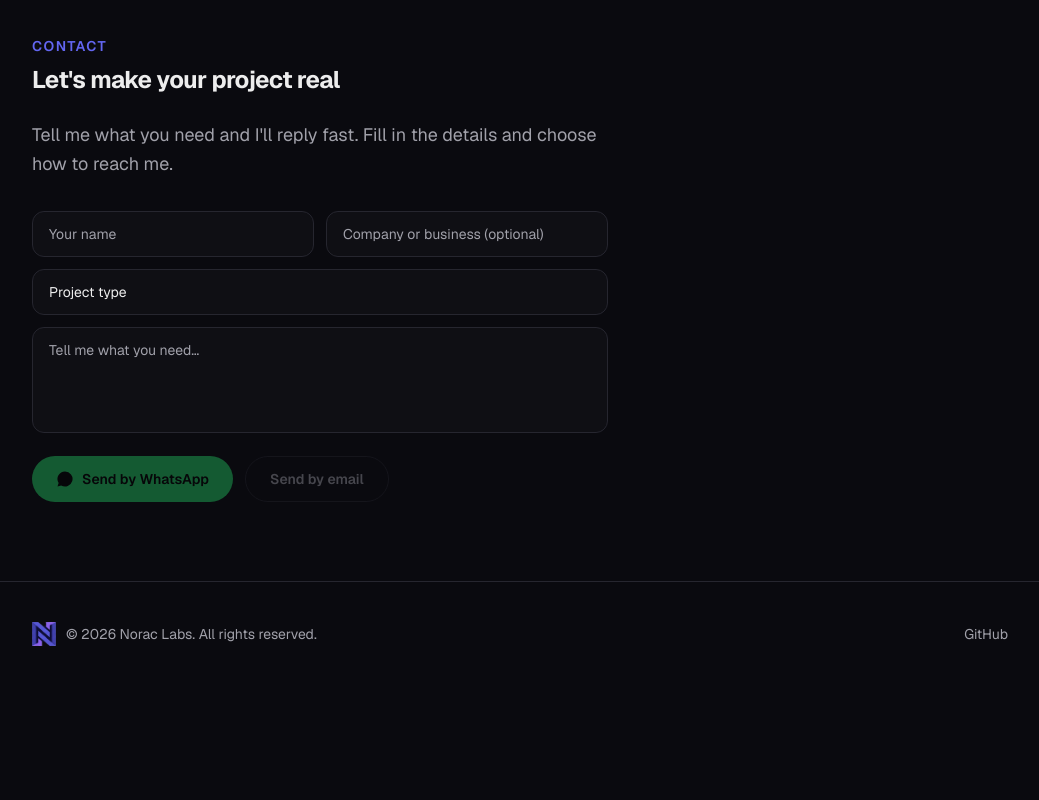
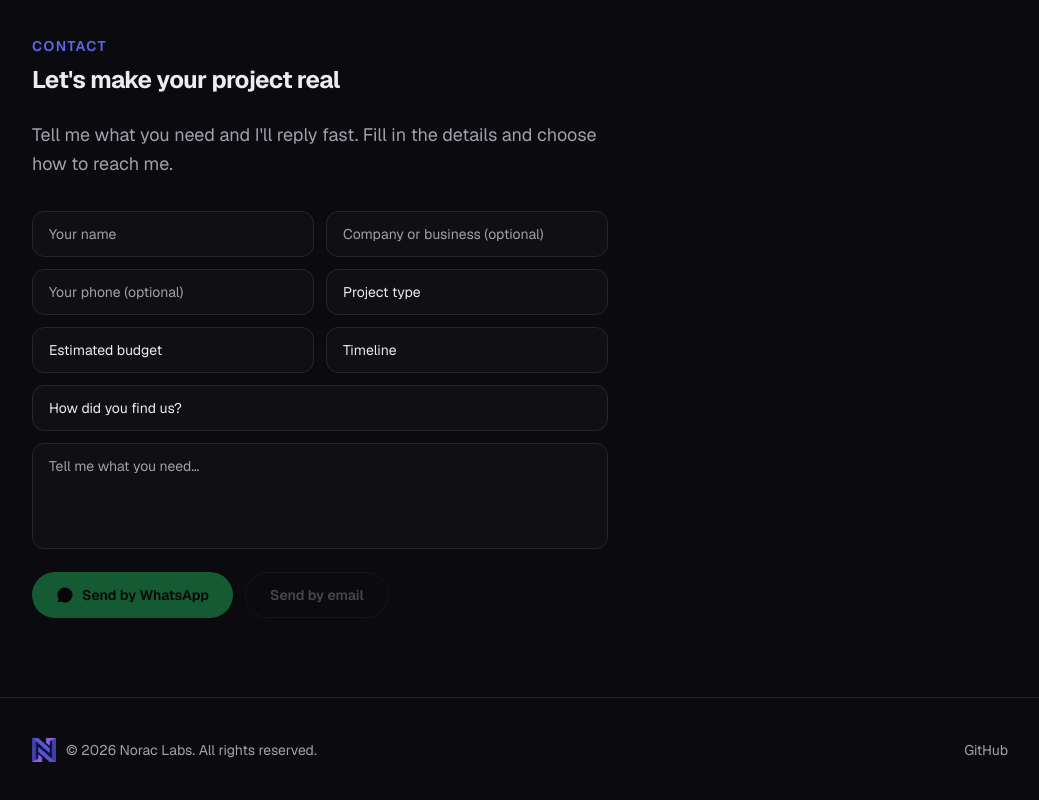
Before and after one commit to javiladeveloper/noraclabs, a Next.js app: page /en in a window 1280 px wide. Shown: the part 4894-5694 px from the top of the page, without its empty margins (120-1159 px from the left). Before the commit the page ends 5580 px from the top, so only its background shows below. Built offline with nearby package versions, Linux system fonts and the light colour scheme.

Commit message:
Formulario de contacto ampliado (presupuesto, plazo, teléfono, origen)
El mensaje a WhatsApp/correo ahora incluye más contexto para calificar cada
consulta; los campos vacíos se omiten automáticamente.

Co-Authored-By: Claude Opus 4.8 (1M context) <noreply@anthropic.com>

```diff
--- a/src/components/ContactForm.tsx
+++ b/src/components/ContactForm.tsx
@@ -15,7 +15,11 @@ export function ContactForm({
   const f = dict.contact.form;
   const [name, setName] = useState("");
   const [company, setCompany] = useState("");
+  const [phone, setPhone] = useState("");
   const [type, setType] = useState("");
+  const [budget, setBudget] = useState("");
+  const [timeline, setTimeline] = useState("");
+  const [source, setSource] = useState("");
   const [message, setMessage] = useState("");
 
   const typeOptions = [
@@ -25,19 +29,46 @@ export function ContactForm({
     { key: "system", label: f.typeOptions.system },
     { key: "other", label: f.typeOptions.other },
   ];
+  const budgetOptions = [
+    { key: "s1", label: f.budgetOptions.s1 },
+    { key: "s2", label: f.budgetOptions.s2 },
+    { key: "s3", label: f.budgetOptions.s3 },
+    { key: "s4", label: f.budgetOptions.s4 },
+    { key: "tbd", label: f.budgetOptions.tbd },
+  ];
+  const timelineOptions = [
+    { key: "asap", label: f.timelineOptions.asap },
+    { key: "months", label: f.timelineOptions.months },
+    { key: "flexible", label: f.timelineOptions.flexible },
+    { key: "quote", label: f.timelineOptions.quote },
+  ];
+  const sourceOptions = [
+    { key: "google", label: f.sourceOptions.google },
+    { key: "social", label: f.sourceOptions.social },
+    { key: "referral", label: f.sourceOptions.referral },
+    { key: "other", label: f.sourceOptions.other },
+  ];
 
-  /** Human-readable body shared by both channels. */
+  const labelOf = (
+    opts: { key: string; label: string }[],
+    key: string,
+  ) => opts.find((o) => o.key === key)?.label ?? "—";
+
+  /** Human-readable body shared by both channels (skips empty fields). */
   function buildBody() {
-    const typeLabel =
-      typeOptions.find((o) => o.key === type)?.label ?? "—";
-    const lines = [
-      `${f.name}: ${name || "—"}`,
-      `${f.company}: ${company || "—"}`,
-      `${f.type}: ${typeLabel}`,
-      "",
-      `${message || "—"}`,
+    const rows: [string, string][] = [
+      [f.name, name],
+      [f.company, company],
+      [f.phone, phone],
+      [f.type, type ? labelOf(typeOptions, type) : ""],
+      [f.budget, budget ? labelOf(budgetOptions, budget) : ""],
+      [f.timeline, timeline ? labelOf(timelineOptions, timeline) : ""],
+      [f.source, source ? labelOf(sourceOptions, source) : ""],
     ];
-    return lines.join("\n");
+    const filled = rows
+      .filter(([, v]) => v && v.trim())
+      .map(([k, v]) => `${k}: ${v}`);
+    return [...filled, "", message.trim()].join("\n");
   }
 
   const disabled = !name.trim() || !message.trim();
@@ -55,6 +86,7 @@ export function ContactForm({
 
   const inputClass =
     "w-full rounded-xl border border-border bg-card/50 px-4 py-3 text-sm text-foreground placeholder:text-muted focus:border-accent focus:outline-none";
+  const selectClass = `${inputClass} appearance-none`;
 
   return (
     <div className="mt-8 max-w-xl">
@@ -73,21 +105,72 @@ export function ContactForm({
           onChange={(e) => setCompany(e.target.value)}
           className={inputClass}
         />
+        <input
+          type="tel"
+          placeholder={f.phone}
+          value={phone}
+          onChange={(e) => setPhone(e.target.value)}
+          className={inputClass}
+        />
+        <select
+          value={type}
+          onChange={(e) => setType(e.target.value)}
+          className={selectClass}
+        >
+          <option value="" disabled>
+            {f.type}
+          </option>
+          {typeOptions.map((o) => (
+            <option key={o.key} value={o.key}>
+              {o.label}
+            </option>
+          ))}
+        </select>
+        <select
+          value={budget}
+          onChange={(e) => setBudget(e.target.value)}
+          className={selectClass}
+        >
+          <option value="" disabled>
+            {f.budget}
+          </option>
+          {budgetOptions.map((o) => (
+            <option key={o.key} value={o.key}>
+              {o.label}
+            </option>
+          ))}
+        </select>
+        <select
+          value={timeline}
+          onChange={(e) => setTimeline(e.target.value)}
+          className={selectClass}
+        >
+          <option value="" disabled>
+            {f.timeline}
+          </option>
+          {timelineOptions.map((o) => (
+            <option key={o.key} value={o.key}>
+              {o.label}
+            </option>
+          ))}
+        </select>
       </div>
+
       <select
-        value={type}
-        onChange={(e) => setType(e.target.value)}
-        className={`${inputClass} mt-3 appearance-none`}
+        value={source}
+        onChange={(e) => setSource(e.target.value)}
+        className={`${selectClass} mt-3`}
       >
         <option value="" disabled>
-          {f.type}
+          {f.source}
         </option>
-        {typeOptions.map((o) => (
+        {sourceOptions.map((o) => (
           <option key={o.key} value={o.key}>
             {o.label}
           </option>
         ))}
       </select>
+
       <textarea
         placeholder={f.message}
         value={message}
@@ -95,6 +178,7 @@ export function ContactForm({
         rows={4}
         className={`${inputClass} mt-3 resize-none`}
       />
+
       <div className="mt-4 flex flex-wrap gap-3">
         <button
           type="button"
--- a/src/dictionaries/en.json
+++ b/src/dictionaries/en.json
@@ -50,12 +50,35 @@
     "form": {
       "name": "Your name",
       "company": "Company or business (optional)",
+      "phone": "Your phone (optional)",
       "type": "Project type",
       "typeOptions": {
         "app": "Mobile app",
         "web": "Website",
         "ai": "AI automation",
         "system": "Management system",
+        "other": "Other"
+      },
+      "budget": "Estimated budget",
+      "budgetOptions": {
+        "s1": "Under $300",
+        "s2": "$300 – 1,500",
+        "s3": "$1,500 – 4,000",
+        "s4": "Over $4,000",
+        "tbd": "To be defined"
+      },
+      "timeline": "Timeline",
+      "timelineOptions": {
+        "asap": "As soon as possible",
+        "months": "In 1 – 3 months",
+        "flexible": "No rush",
+        "quote": "Just getting a quote"
+      },
+      "source": "How did you find us?",
+      "sourceOptions": {
+        "google": "Google / search",
+        "social": "Social media",
+        "referral": "Referral",
         "other": "Other"
       },
       "message": "Tell me what you need…",
--- a/src/dictionaries/es.json
+++ b/src/dictionaries/es.json
@@ -50,12 +50,35 @@
     "form": {
       "name": "Tu nombre",
       "company": "Empresa o negocio (opcional)",
+      "phone": "Tu teléfono (opcional)",
       "type": "Tipo de proyecto",
       "typeOptions": {
         "app": "App móvil",
         "web": "Página web",
         "ai": "Automatización con IA",
         "system": "Sistema de gestión",
+        "other": "Otro"
+      },
+      "budget": "Presupuesto estimado",
+      "budgetOptions": {
+        "s1": "Menos de S/ 1,000",
+        "s2": "S/ 1,000 – 5,000",
+        "s3": "S/ 5,000 – 15,000",
+        "s4": "Más de S/ 15,000",
+        "tbd": "A definir"
+      },
+      "timeline": "Plazo",
+      "timelineOptions": {
+        "asap": "Lo antes posible",
+        "months": "En 1 – 3 meses",
+        "flexible": "Sin apuro",
+        "quote": "Solo cotizando"
+      },
+      "source": "¿Cómo nos conociste?",
+      "sourceOptions": {
+        "google": "Google / búsqueda",
+        "social": "Redes sociales",
+        "referral": "Recomendación",
         "other": "Otro"
       },
       "message": "Cuéntame qué necesitas…",
```
